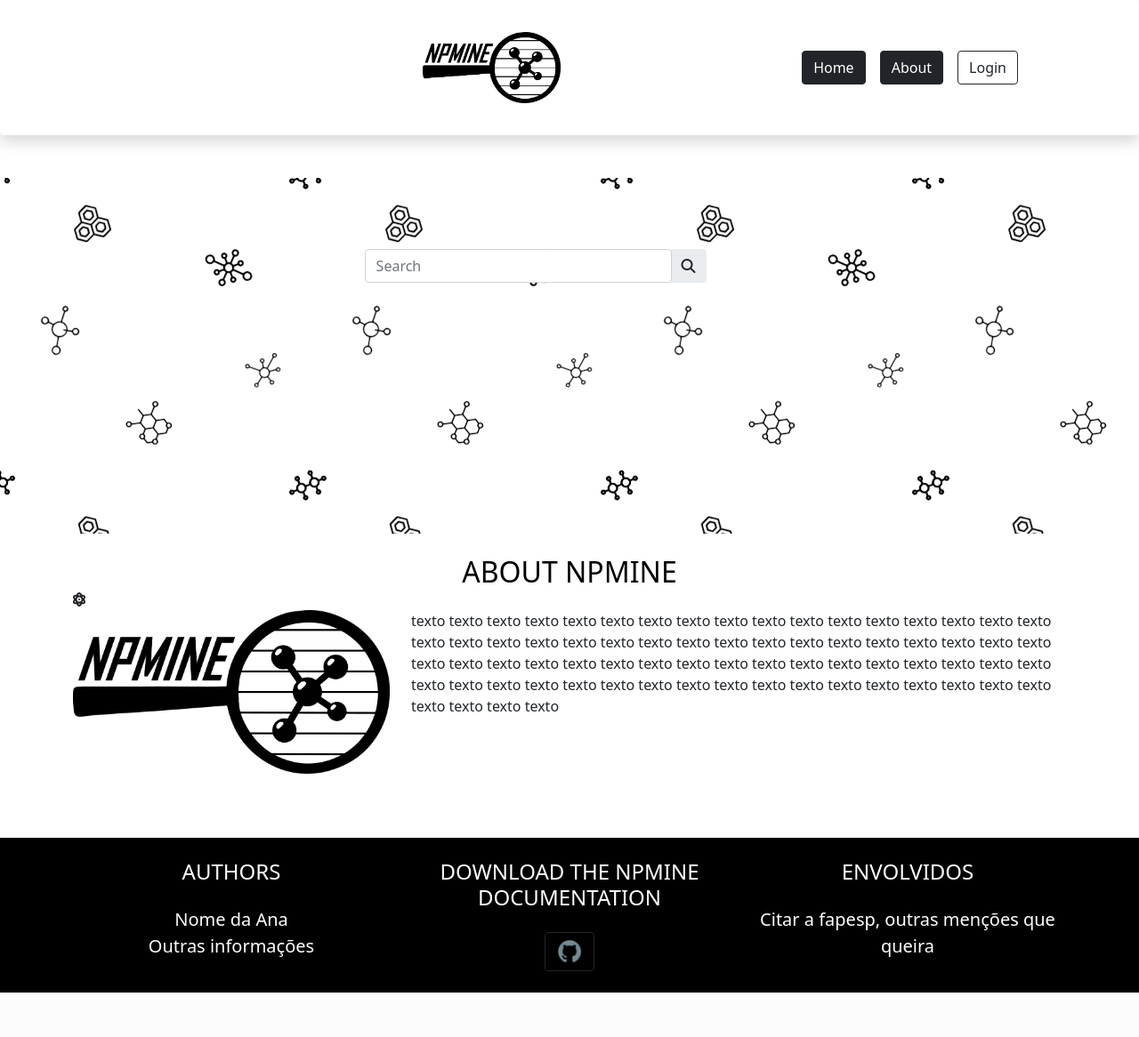
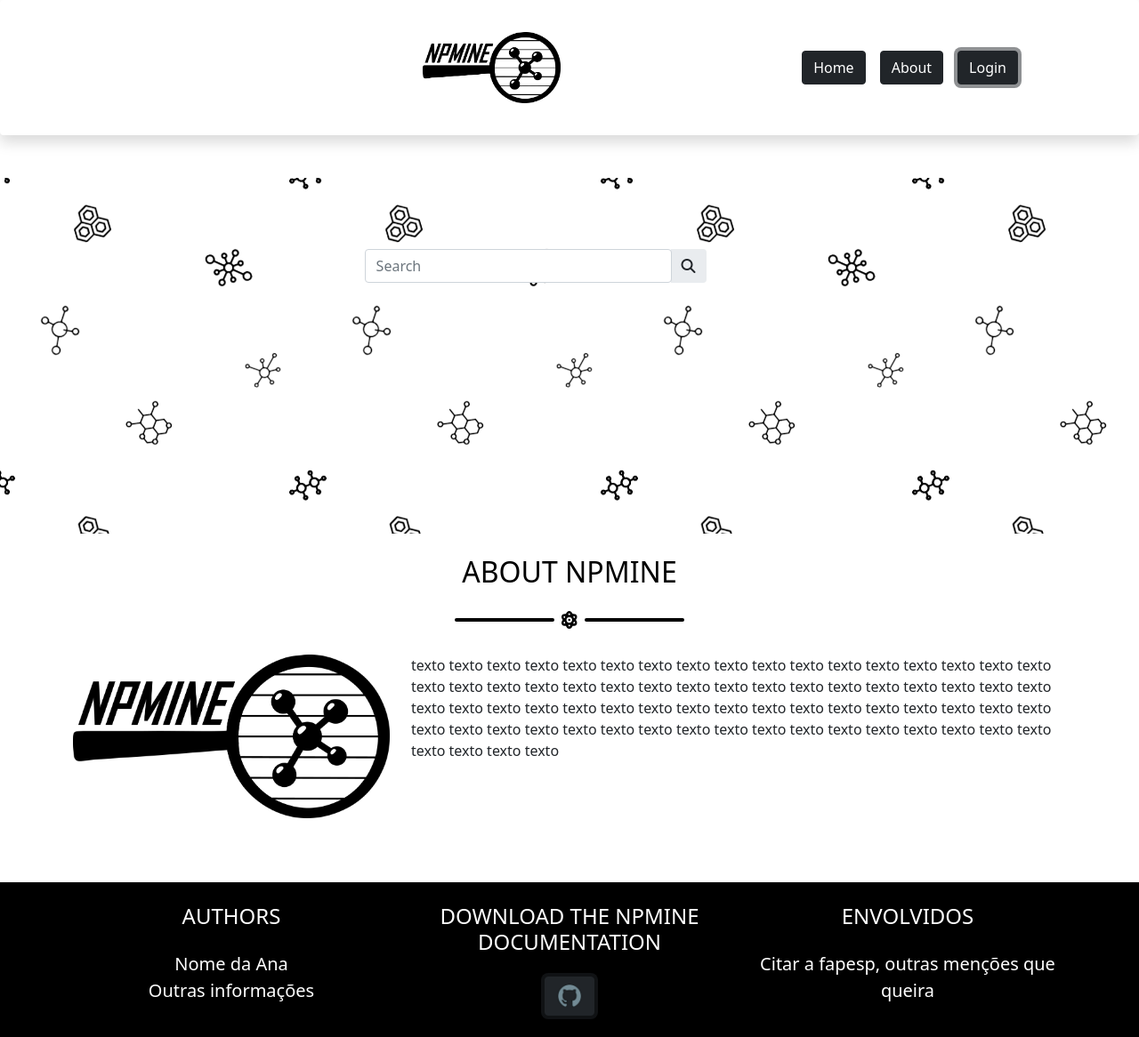
Before and after one commit to KiqMartins/npmine_web_app, a Flask app: page / in a window 1280 px wide. Shown: the whole page at 89% size. Before the commit the page ends 1116 px from the top, so only its background shows below. Run offline with Flask 2, Linux system fonts and the light colour scheme; some libraries are stand-ins or nearby versions.

Commit message:
(Isa)Commit 29/04

```diff
--- a/websiteNPMINE/static/css/style.css
+++ b/websiteNPMINE/static/css/style.css
@@ -1,3 +1,7 @@
+.div {
+    font-family: "Helvetica";
+}
+
 .navbar-brand {
     display: flex;
     justify-content: center;
@@ -19,3 +23,45 @@
     top:35%;
     width:30%;
 }
+
+.divider-custom {
+  margin: 1.25rem 0 1.5rem;
+  width: 100%;
+  display: flex;
+  justify-content: center;
+  align-items: center;
+}
+.divider-custom .divider-custom-line {
+  width: 100%;
+  max-width: 7rem;
+  height: 0.25rem;
+  background-color: #000000;
+  border-radius: 1rem;
+  border-color: #000000;
+}
+.divider-custom .divider-custom-line:first-child {
+  margin-right: 0.5rem;
+}
+.divider-custom .divider-custom-line:last-child {
+  margin-left: 0.5rem;
+}
+.divider-custom .divider-custom-icon {
+  color: #000000;
+  font-size: 1.25rem;
+}
+.divider-custom.divider-light .divider-custom-line {
+  background-color: #fff;
+}
+.divider-custom.divider-light .divider-custom-icon {
+  color: #fff;
+}
+.btn-outline-dark {
+    color: #212529;
+    border-color: #212529;
+    box-shadow: 0 0 0 0.25rem rgba(33, 37, 41, 0.5);
+}
+.btn-outline-dark {
+    color: #fff;
+    background-color: #212529;
+    border-color: #212529;
+}
```
